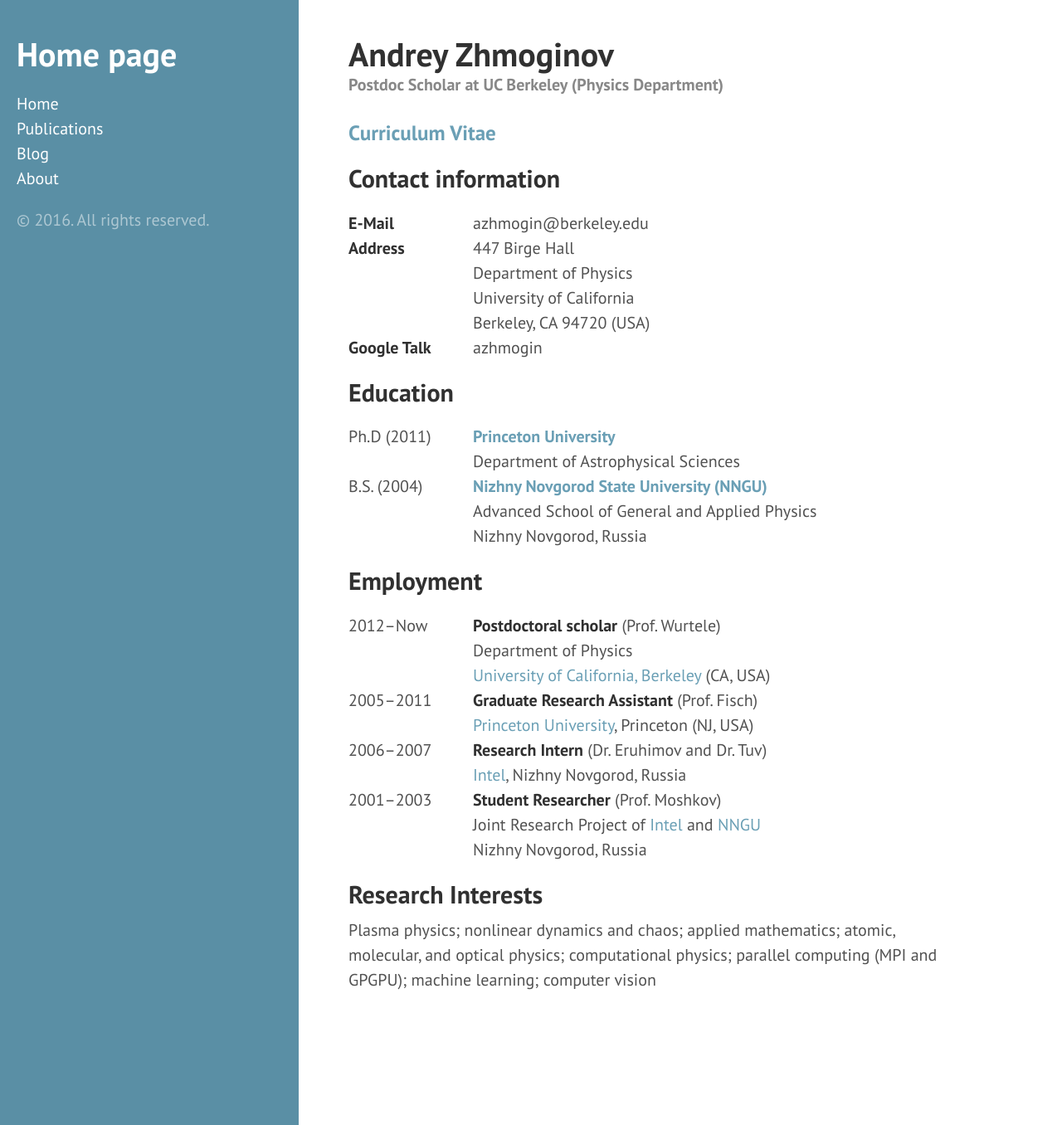
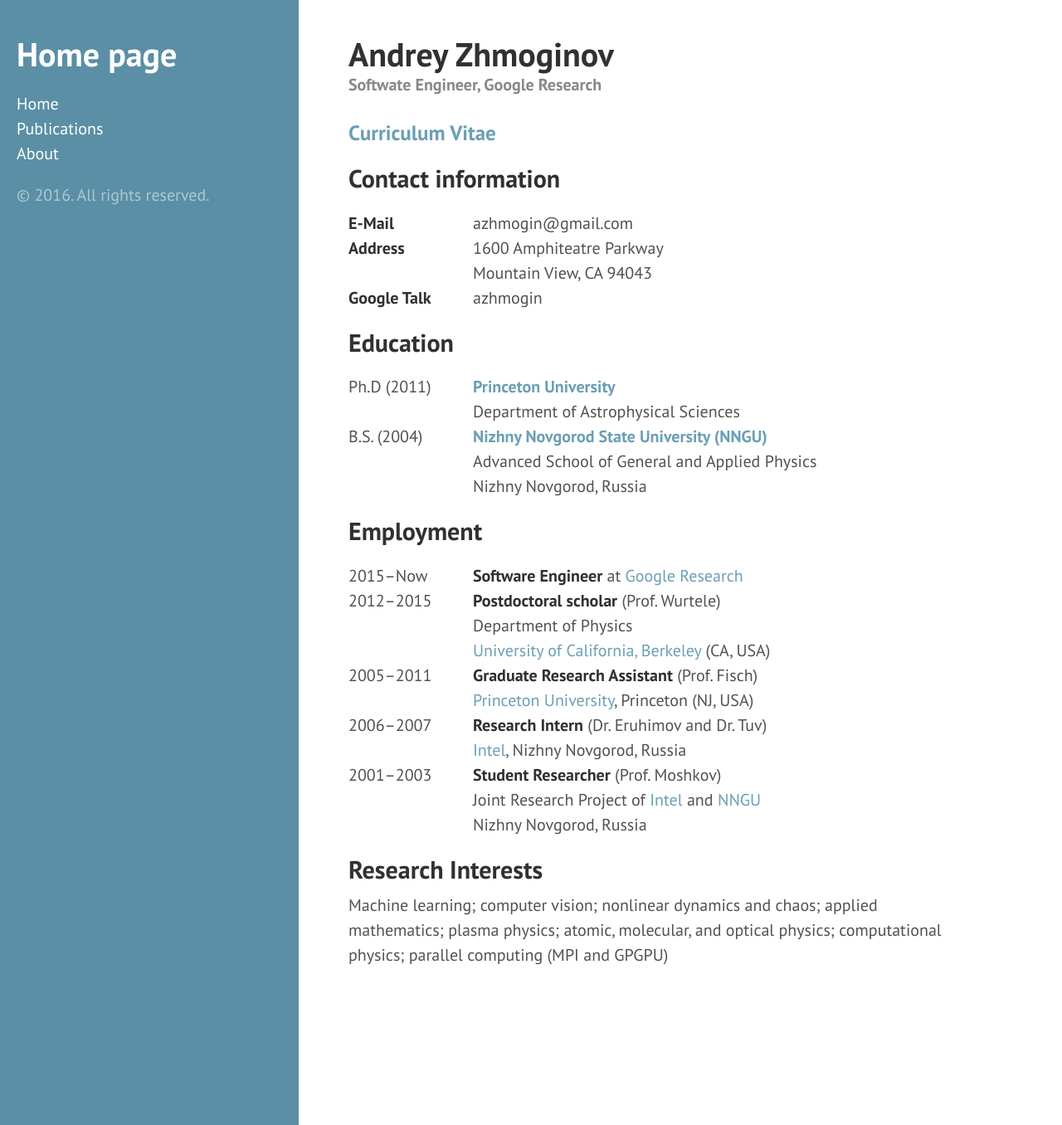
Before and after one commit to azhmogin/azhmogin.github.io, a Jekyll site: the page built from index.md, in a window 1280 px wide and 1356 px high. Shown: the whole window at 83% size. Built offline with Jekyll 4.4.1, drawn with Linux system fonts in a browser that asks for light colours.

Commit message:
Removed blog, updated personal info and the publication list.

```diff
--- a/_includes/sidebar.html
+++ b/_includes/sidebar.html
@@ -11,9 +11,6 @@
       </li>
       <li class="sidebar-nav-item{% if page.path == "publications.md" %} active{% endif %}">
         <a href="/publications/">Publications</a>
-      </li>
-      <li class="sidebar-nav-item{% if page.title == "Blog" %} active{% endif %}">
-        <a href="/blog/">Blog</a>
       </li>
       <li class="sidebar-nav-item{% if page.path == "about.md" %} active{% endif %}">
         <a href="/about/">About</a>
--- a/index.md
+++ b/index.md
@@ -1,19 +1,17 @@
 ---
 layout: title
 title: Andrey Zhmoginov
-subtitle: Postdoc Scholar at UC Berkeley (Physics Department)
+subtitle: Softwate Engineer, Google Research
 ---
 
 ### [Curriculum Vitae](/public/docs/cv.pdf)
 
 ## Contact information
 
-| **E-Mail**      | azhmogin@berkeley.edu    |
-| **Address**     | 447 Birge Hall           |
-|                 | Department of Physics    |
-|                 | University of California |
-|                 | Berkeley, CA 94720 (USA) |
-| **Google Talk** | azhmogin                 |
+| **E-Mail**      | azhmogin@gmail.com        |
+| **Address**     | 1600 Amphiteatre Parkway  |
+|                 | Mountain View, CA 94043   |
+| **Google Talk** | azhmogin                  |
 {: .blanktable}
 
 ## Education
@@ -27,7 +25,8 @@
 
 ## Employment
 
-| 2012--Now        | **Postdoctoral scholar** (Prof. Wurtele)                   |
+| 2015--Now        | **Software Engineer** at [Google Research](https://research.google.com/)  |
+| 2012--2015       | **Postdoctoral scholar** (Prof. Wurtele)                   |
 |                  | Department of Physics                                      |
 |                  | [University of California, Berkeley](http://www.berkeley.edu/index.html) (CA, USA) |
 | 2005--2011       | **Graduate Research Assistant** (Prof. Fisch)              |
@@ -41,4 +40,4 @@
 
 ## Research Interests
 
-Plasma physics; nonlinear dynamics and chaos; applied mathematics; atomic, molecular, and optical physics; computational physics; parallel computing (MPI and GPGPU); machine learning; computer vision
+Machine learning; computer vision; nonlinear dynamics and chaos; applied mathematics; plasma physics; atomic, molecular, and optical physics; computational physics; parallel computing (MPI and GPGPU)
```
Also changed, not shown: publications.md (+2 -0 lines), _blog/index.html (line endings or trailing spaces).
